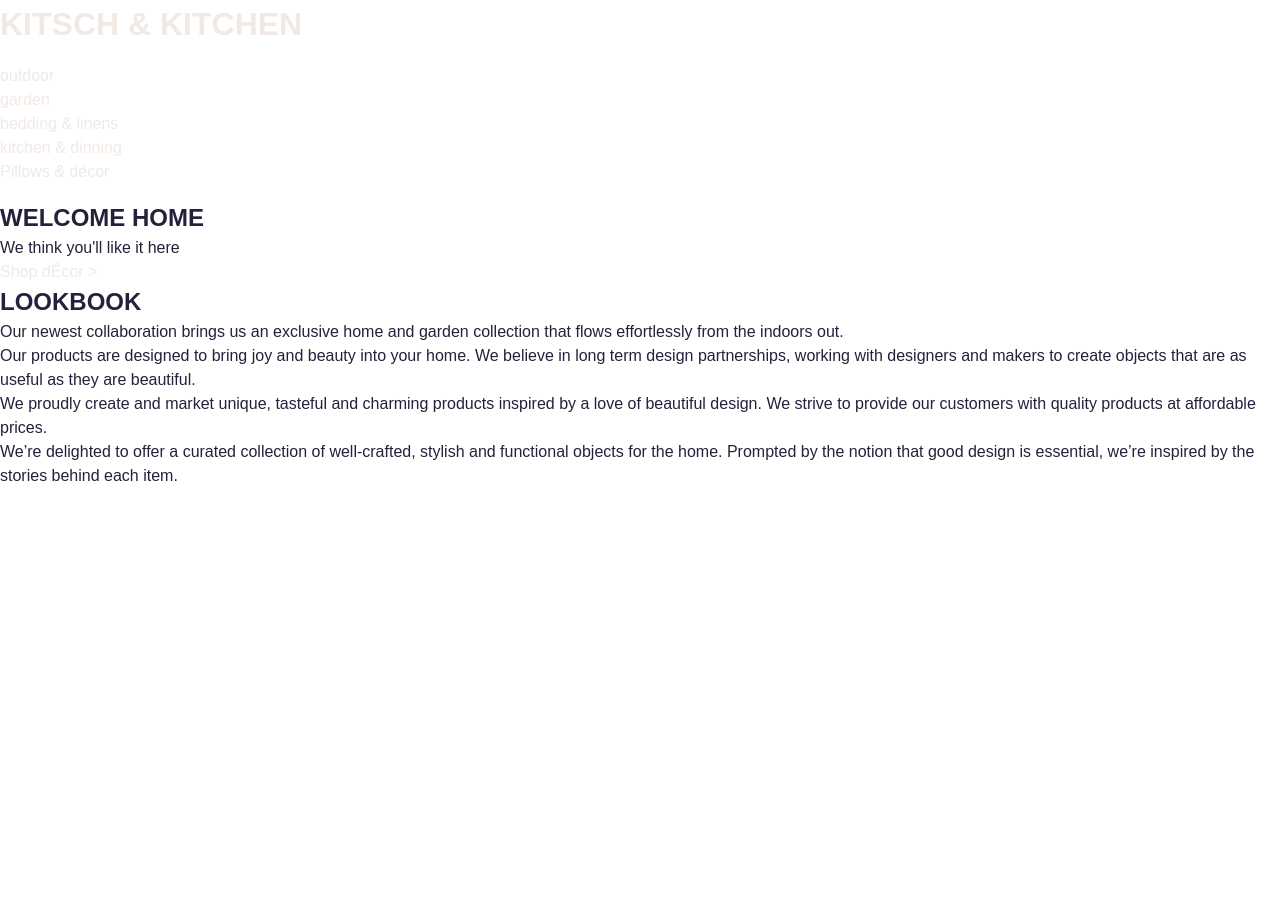
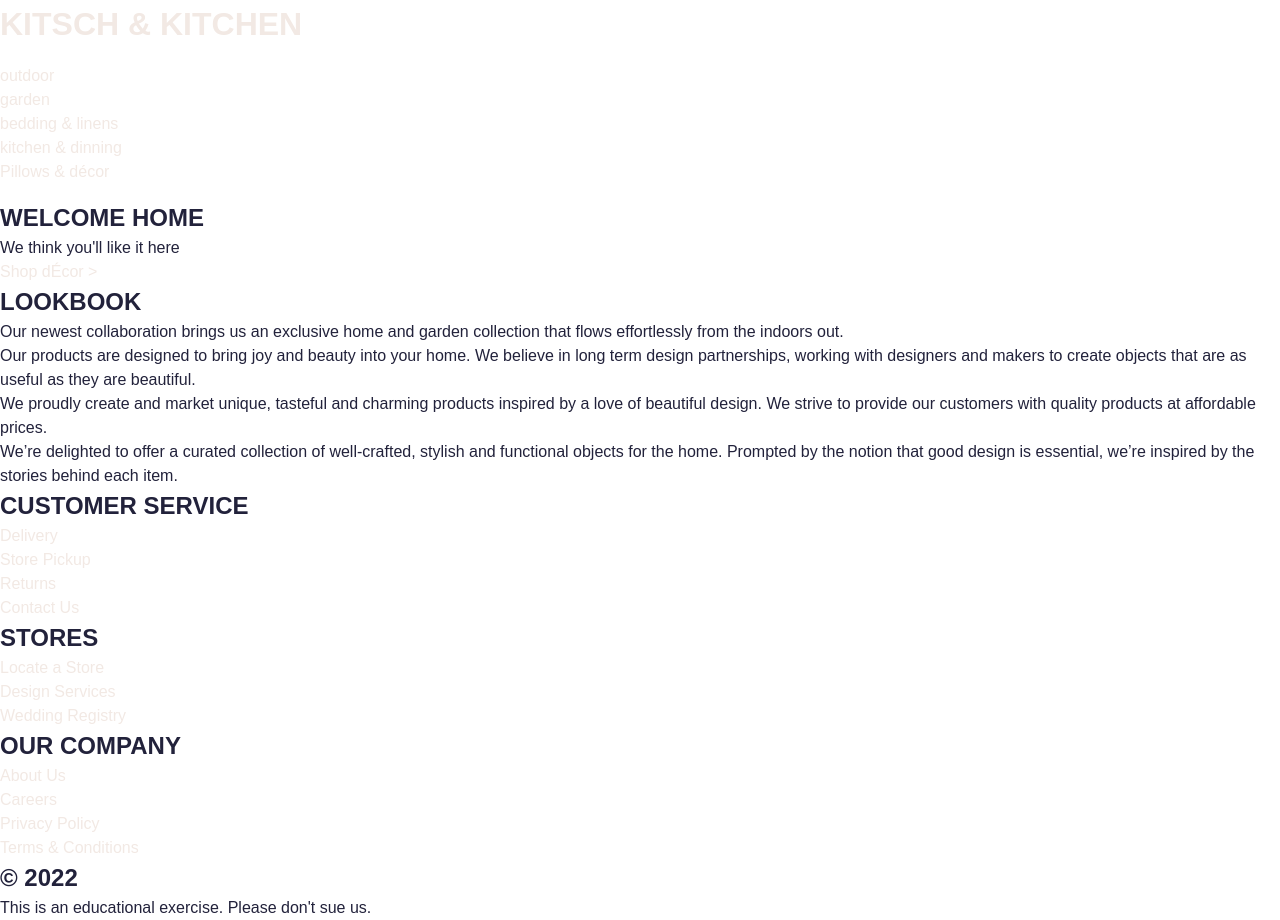
Before and after one commit to iilmi2/WebDevClassWork, a plain HTML site: page 1530-backgroundimages-start/index.html in a window 1280 px wide. Before the commit the page ends 800 px from the top, so only its background shows below. Drawn offline with Linux system fonts and the light colour scheme.

Commit message:
End of class

```diff
--- a/1530-backgroundimages-start/index.html
+++ b/1530-backgroundimages-start/index.html
@@ -54,5 +54,33 @@
 			</div>
 
 		</main>
+		<footer>
+			<div class="container">
+				<div class="footer-links">
+					<h2>Customer Service</h2>
+					<li><a href="#">Delivery</a></li>
+					<li><a href="#">Store Pickup</a></li>
+					<li><a href="#">Returns</a></li>
+					<li><a href="#">Contact Us</a></li>
+				</div>
+				<div class="footer-links">
+					<h2>Stores</h2>
+					<li><a href="#">Locate a Store</a></li>
+					<li><a href="#">Design Services</a></li>
+					<li><a href="#">Wedding Registry</a></li>
+				</div>
+				<div class="footer-links">
+					<h2>Our Company</h2>
+					<li><a href="#">About Us</a></li>
+					<li><a href="#">Careers</a></li>
+					<li><a href="#">Privacy Policy</a></li>
+					<li><a href="#">Terms &amp; Conditions</a></li>
+				</div>
+			</div>
+			<section class="copyright">
+				<h2>&copy; 2022</h2>
+				<p>This is an educational exercise. Please don't sue us.</p>
+			</section>
+		</footer>
 	</body>
 </html>
```
